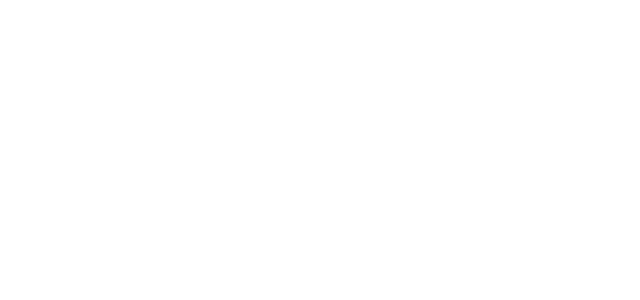
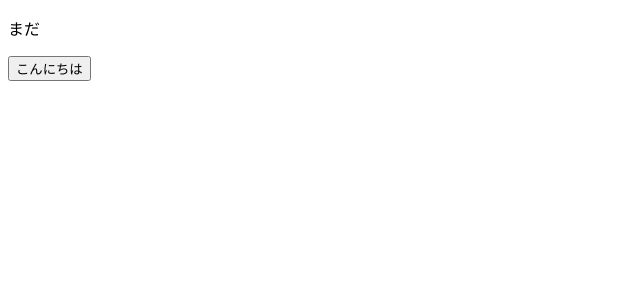
Before and after one commit to taka01150810/nuxt3_standard_textbook, a Nuxt app in the folder sfc-basic/: page / in a window 1280 px wide. Shown: the top 300 px of the page, without its empty margins (0-640 px from the left). Built offline with nearby package versions, Linux system fonts and the light colour scheme.

Commit message:
イベント処理で利用されるメソッド

```diff
--- a/sfc-basic/app.vue
+++ b/sfc-basic/app.vue
@@ -1,2 +1,13 @@
-<script setup lang="ts"></script>
-<template></template>
+<script setup lang="ts">
+const msg = ref("まだ");
+const onButtonClick = (label: string, event: Event): void => {
+  const target = event.target as HTMLButtonElement;
+  const text = target.innerText;
+  msg.value = `${label}と${text}`;
+};
+</script>
+
+<template>
+  <p>{{ msg }}</p>
+  <button v-on:click="onButtonClick('Hello', $event)">こんにちは</button>
+</template>
```
